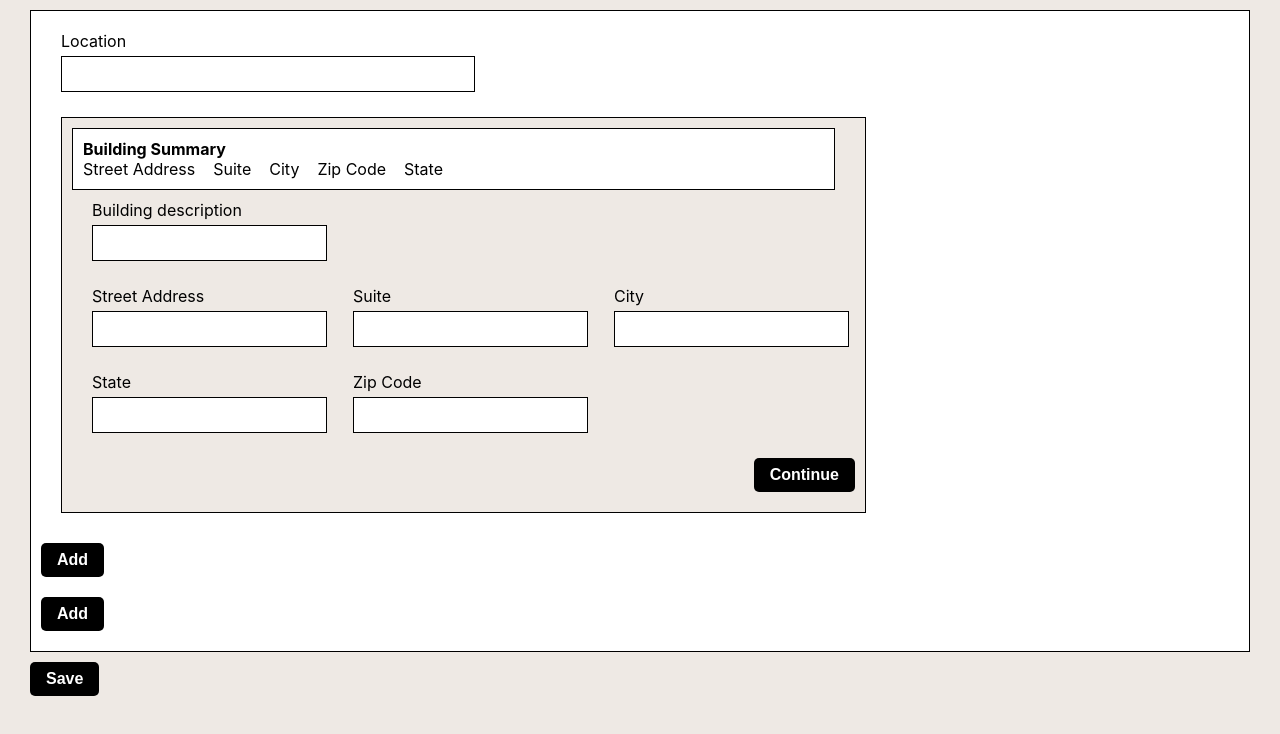
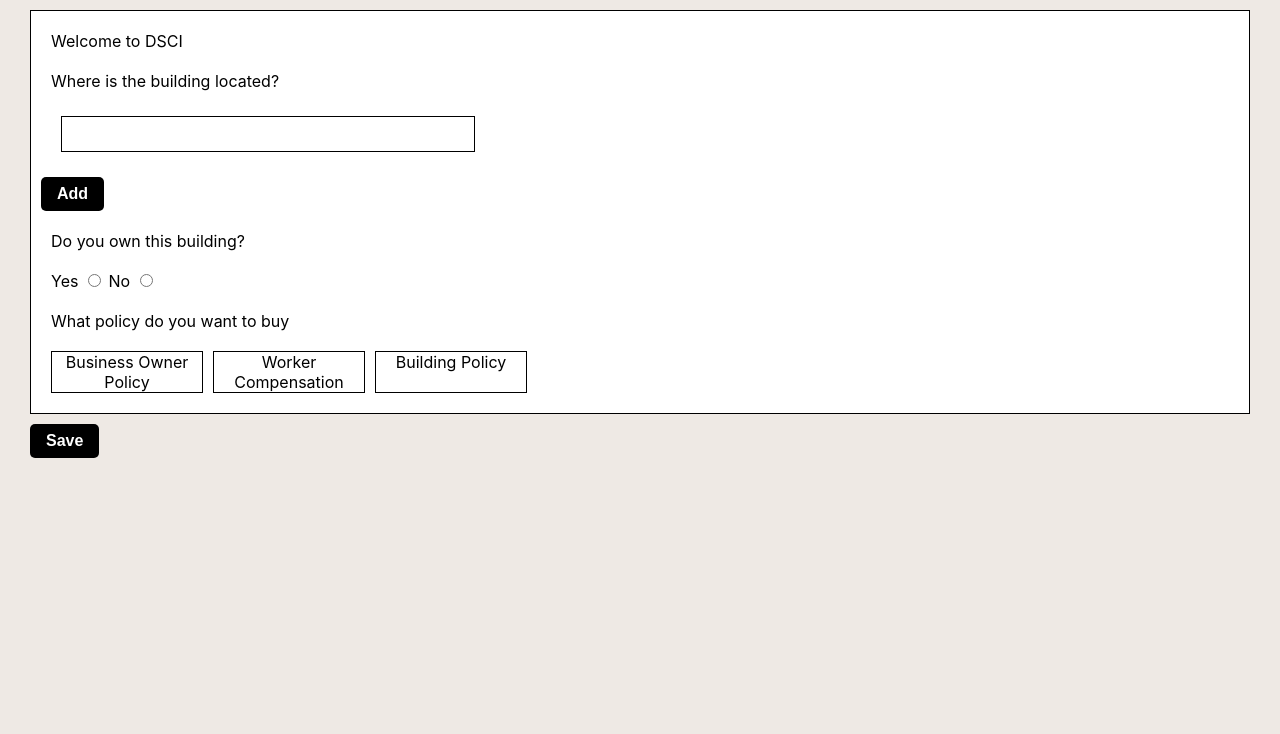
Before and after one commit to narensulegai/form-builder, a React (Create React App) app: page / in a window 1280 px wide. Shown: the top 734 px of the page. Built offline with nearby package versions, Linux system fonts and the light colour scheme.

Commit message:
Widget for BOP

```diff
--- a/src/App.js
+++ b/src/App.js
@@ -1,6 +1,6 @@
 import React from 'react';
 import Form from './components/Form';
-import {content} from './services/settings/tenants/tenant1';
+import {content} from './services/settings/tenants/tenant2';
 import './App.scss';
 
 const dataFromDB = {};
--- a/src/App.scss
+++ b/src/App.scss
@@ -66,3 +66,10 @@ button {
 .smallMarginTop {
   margin-top: 10px;
 }
+
+.box {
+  width: 150px;
+  text-align: center;
+  border: 1px solid black;
+  margin-right: 10px;
+}
--- a/src/components/widgets/index.js
+++ b/src/components/widgets/index.js
@@ -2,7 +2,7 @@ import React, {useContext, useEffect, useState} from 'react';
 import InputBox from "./InputBox";
 import {FormContext} from "../Form/FormContext";
 import _ from 'lodash';
-import {customWidgets} from './../../services/settings/tenants/tenant1';
+import {customWidgets} from './../../services/settings/tenants/tenant2';
 import Form from "../Form";
 
 function WidgetWrapper(props) {
@@ -118,6 +118,43 @@ const widgets = {
                    checked={isNo}
                    onChange={onNo}/>
     </div>
+  },
+  YesNoText: (props) => {
+
+    const [isYes, setYes] = useState(props.value === null ? false : props.value);
+    const [isNo, setNo] = useState(props.value === null ? false : !props.value);
+
+    const onYes = () => {
+      setYes(true);
+      setNo(false);
+      props.onValueChange(true);
+    };
+
+    const onNo = () => {
+      setNo(true);
+      setYes(false);
+      props.onValueChange(false);
+    };
+    return <div className="ele col">
+      <div className="box" style={{background: isYes === true ? 'grey' : null}} onClick={onYes}>Yes</div>
+      <div className="box" style={{background: isNo === true ? 'grey' : null}} onClick={onNo}>No</div>
+    </div>
+  },
+  Bop: (props) => {
+    const options = props.options.options;
+    const [currentSelection, setSelection] = useState(props.value);
+    const select = (o) => {
+      setSelection(o);
+      props.onValueChange(o);
+    };
+    return <div className="ele col">
+      {options.map((o, i) => {
+        return <div key={i} className="box" style={{background: currentSelection === o ? 'grey' : null}}
+                    onClick={() => {
+                      select(o);
+                    }}>{o}</div>
+      })}
+    </div>
   }
 };
 
--- a/src/services/settings/tenants/tenant1.js
+++ b/src/services/settings/tenants/tenant1.js
@@ -53,7 +53,7 @@ export const customWidgets = {
                   {
                     name: 'Q1Text',
                     widget: 'Question',
-                    options: {text: 'Q1. Is your building close to police station?'},
+                    options: {text: 'Q1. Is your building close to hospital?'},
                     showOn: (data) => {
                       return data.BuildingDescription !== null;
                     }
--- a/src/services/settings/tenants/tenant2.js
+++ b/src/services/settings/tenants/tenant2.js
@@ -1,26 +1,24 @@
 export const customWidgets = {};
 
 export const content = {
-  container: 'row',
-  items: [{
-    content: {
-      container: 'row',
+  container: 'row demark',
   items: [
+    {widget: 'Text', options: {text: 'Welcome to DSCI'}, name: 'intro'},
     {widget: 'Text', options: {text: 'Where is the building located?'}},
-        {widget: 'InputBox', name: 'Location'},
+    {widget: 'InputBox', name: 'Location', isRepeatable: true},
     {widget: 'Text', options: {text: 'Do you own this building?'}},
     {widget: 'YesNo', name: 'DoesOwnBuilding'},
+    {widget: 'Text', options: {text: 'What policy do you want to buy'}},
+    {widget: 'Bop', name: 'PolicyName', options: {options: ['Business Owner Policy', 'Worker Compensation', 'Building Policy']}},
     {
       widget: 'Text', options: {text: 'Is your building close to police station?'}, showOn: (data) => {
-            return data.DoesOwnBuilding === true;
+        return data.Location.length > 1 && data.DoesOwnBuilding === true;
       }
     },
     {
-          widget: 'YesNo', name: 'CloseToPoliceStation', showOn: (data) => {
-            return data.DoesOwnBuilding === true;
+      widget: 'YesNoText', name: 'CloseToPoliceStation', showOn: (data) => {
+        return data.Location.length > 1 && data.DoesOwnBuilding === true;
       }
-        },
+    }
   ]
-    }
-  }]
 };
```
Lines whose indentation alone changed are shown as unchanged.
